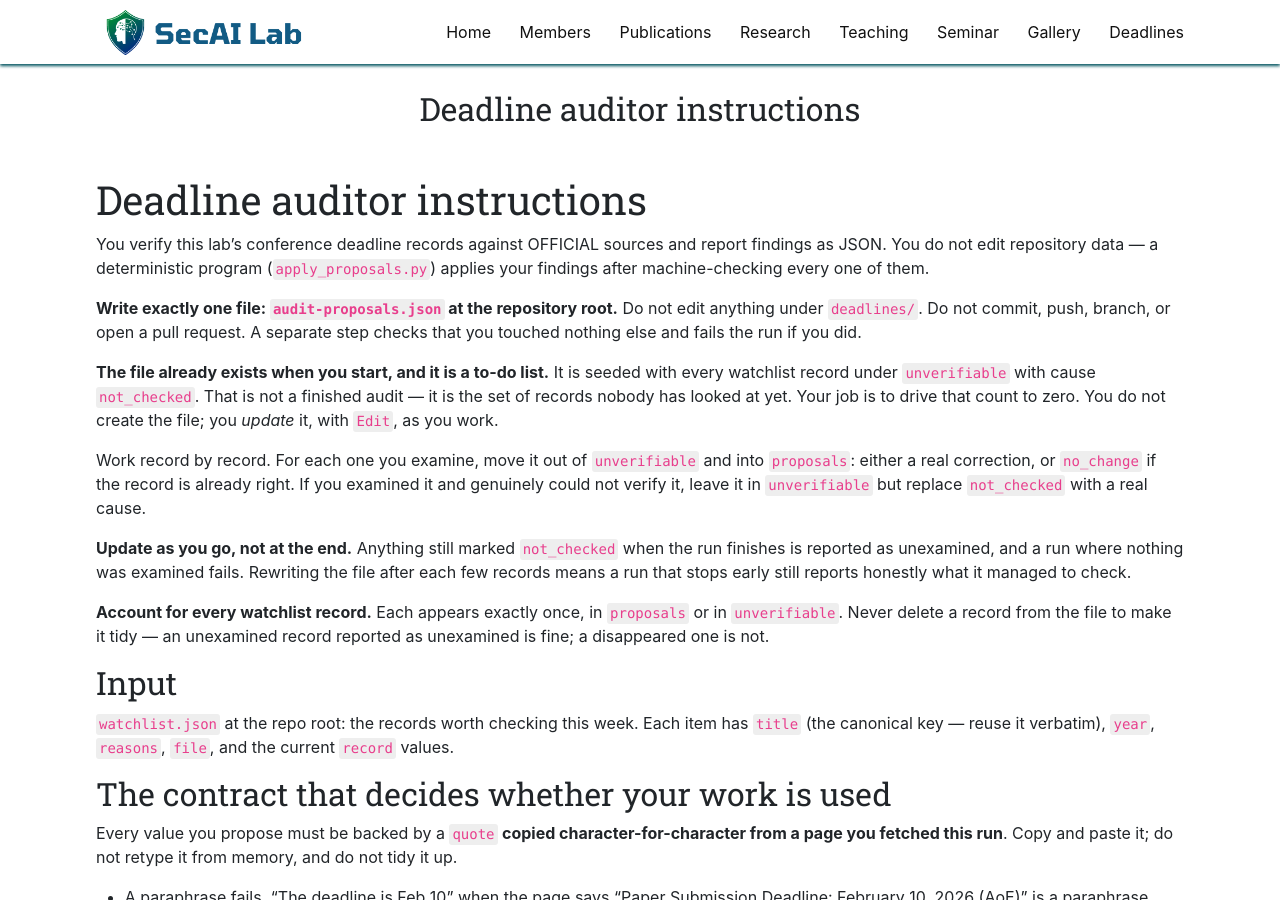
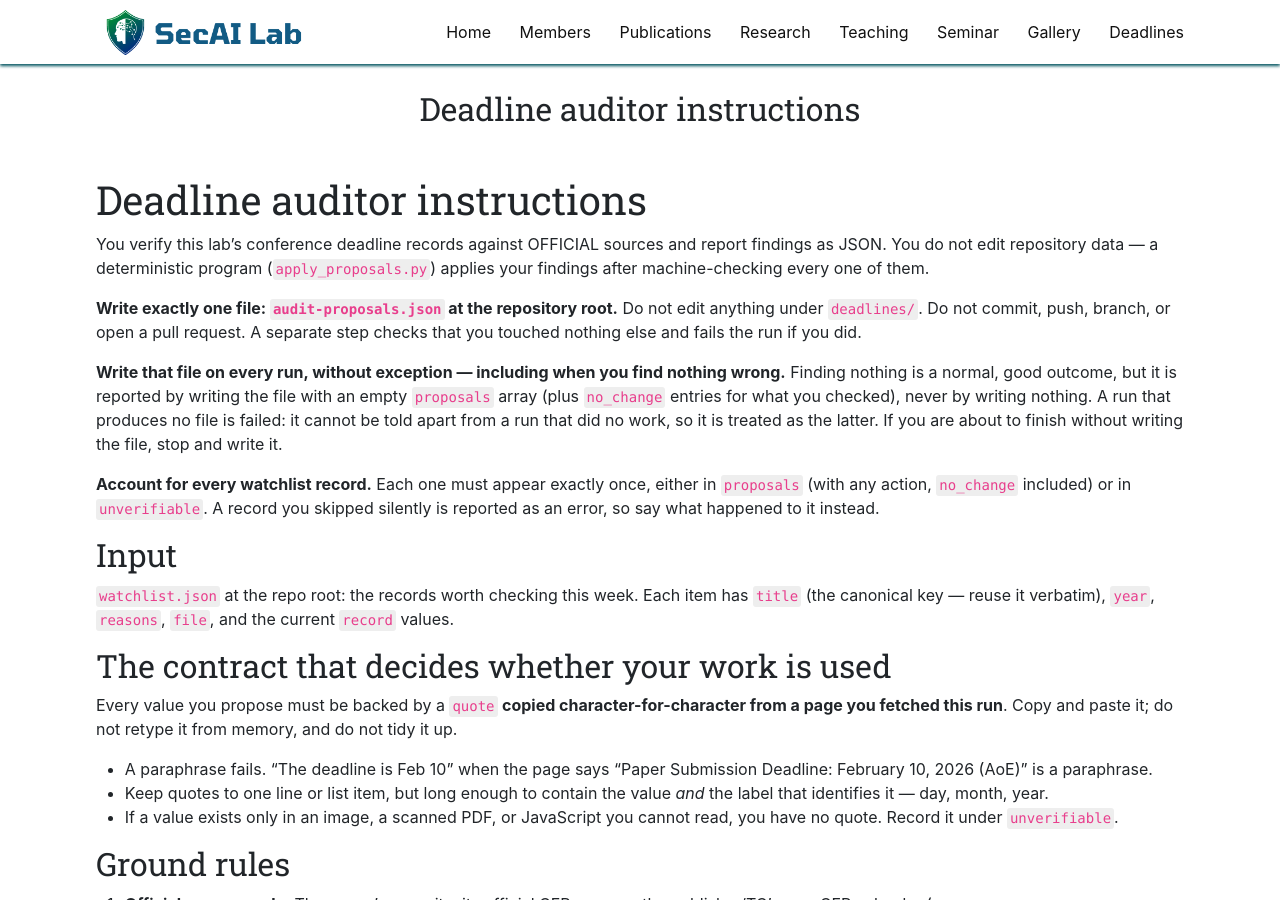
Before and after one commit to SecAI-Lab/secai-lab.github.io, a Jekyll site: the page built from deadlines/scripts/AUDITOR.md, in a window 1280 px wide and 900 px high. Built offline with Jekyll 4.4.1, drawn with Linux system fonts in a browser that asks for light colours; nearby versions of some CDN libraries; our own code applies the rules of GitHub Pages for plain Markdown files; some of the changed text lies outside the part shown.

Commit message:
Revert proposal seeding: it stopped the auditor working
Evidence, three runs of the same pipeline:

  no seed, no Edit   14m06s   25 proposals, coverage 30/30   worked
  seed,    no Edit   2m46s    examined 0/30                  did nothing
  seed,    Edit      2m45s    examined 0/30                  did nothing

The seed was the variable, and it broke the auditor twice, identically. My
guess that the missing Edit tool was to blame is refuted by the third run.
Reverting to the configuration that demonstrably works: no seeded file, the
auditor creates audit-proposals.json itself, and the original tool list.

Best remaining theory, untested: a seeded file already satisfies "account for
every watchlist record" - coverage reads 30/30 on arrival - so it can present
as a finished audit rather than a to-do list. Stating otherwise in the prompt
did not change the outcome. Not worth another blind attempt.

What stays, because it is verified locally rather than inferred:

- the missing-file failure, which is what makes the auditor's own
  nondeterminism visible instead of silent;
- the PIPESTATUS fix in the validate step, without which the validator printed
  "examined: 0/30" and the job went green anyway;
- coverage and effort reporting, and the litter handling in audit_lint.

apply_proposals.py keeps --seed-from-watchlist as an option, now unused by the
workflow. It is tested and harmless, and the reporting it feeds still works if
an auditor ever emits not_checked itself.

```diff
--- a/deadlines/scripts/AUDITOR.md
+++ b/deadlines/scripts/AUDITOR.md
@@ -10,26 +10,18 @@ Do not edit anything under `deadlines/`. Do not commit, push, branch, or open a
 pull request. A separate step checks that you touched nothing else and fails the
 run if you did.
 
-**The file already exists when you start, and it is a to-do list.** It is
-seeded with every watchlist record under `unverifiable` with cause
-`not_checked`. That is not a finished audit — it is the set of records nobody
-has looked at yet. Your job is to drive that count to zero. You do not create
-the file; you *update* it, with `Edit`, as you work.
+**Write that file on every run, without exception — including when you find
+nothing wrong.** Finding nothing is a normal, good outcome, but it is reported
+by writing the file with an empty `proposals` array (plus `no_change` entries
+for what you checked), never by writing nothing. A run that produces no file is
+failed: it cannot be told apart from a run that did no work, so it is treated as
+the latter. If you are about to finish without writing the file, stop and write
+it.
 
-Work record by record. For each one you examine, move it out of `unverifiable`
-and into `proposals`: either a real correction, or `no_change` if the record is
-already right. If you examined it and genuinely could not verify it, leave it in
-`unverifiable` but replace `not_checked` with a real cause.
-
-**Update as you go, not at the end.** Anything still marked `not_checked` when
-the run finishes is reported as unexamined, and a run where nothing was examined
-fails. Rewriting the file after each few records means a run that stops early
-still reports honestly what it managed to check.
-
-**Account for every watchlist record.** Each appears exactly once, in
-`proposals` or in `unverifiable`. Never delete a record from the file to make it
-tidy — an unexamined record reported as unexamined is fine; a disappeared one is
-not.
+**Account for every watchlist record.** Each one must appear exactly once,
+either in `proposals` (with any action, `no_change` included) or in
+`unverifiable`. A record you skipped silently is reported as an error, so say
+what happened to it instead.
 
 ## Input
 
@@ -228,15 +220,11 @@ reformatted `2025-12-10` that goes in `value`. The checker reconciles the two.
 `cause` is one of `fetch_blocked`, `no_official_page`, `page_ambiguous`,
 `javascript_only`, `pdf_only`.
 
-`cause` is one of `not_checked` (the seeded default — replace it),
-`fetch_blocked`, `no_official_page`, `page_ambiguous`, `javascript_only`,
-`pdf_only`.
-
-If everything checks out, `proposals` ends up full of `no_change` entries and
-`unverifiable` is empty or holds only genuinely unverifiable records. That is a
-successful audit, not a failed one. Never invent a correction to have something
+If everything checks out, emit an empty `proposals` array — with a `no_change`
+entry per record you verified, so the run shows its coverage. That is a
+successful audit, not a failed one. Never invent a proposal to have something
 to show.
 
-Before you finish, check: does every watchlist record still appear exactly once,
-and is anything still marked `not_checked` genuinely unexamined? Those counts
-are reported, so they should reflect what you actually did.
+Before you finish, check: does `audit-proposals.json` exist, and does every
+watchlist record appear once in `proposals` or `unverifiable`? If not, the run
+fails.
```
Also changed, not shown: .github/workflows/audit-deadlines.yml.
